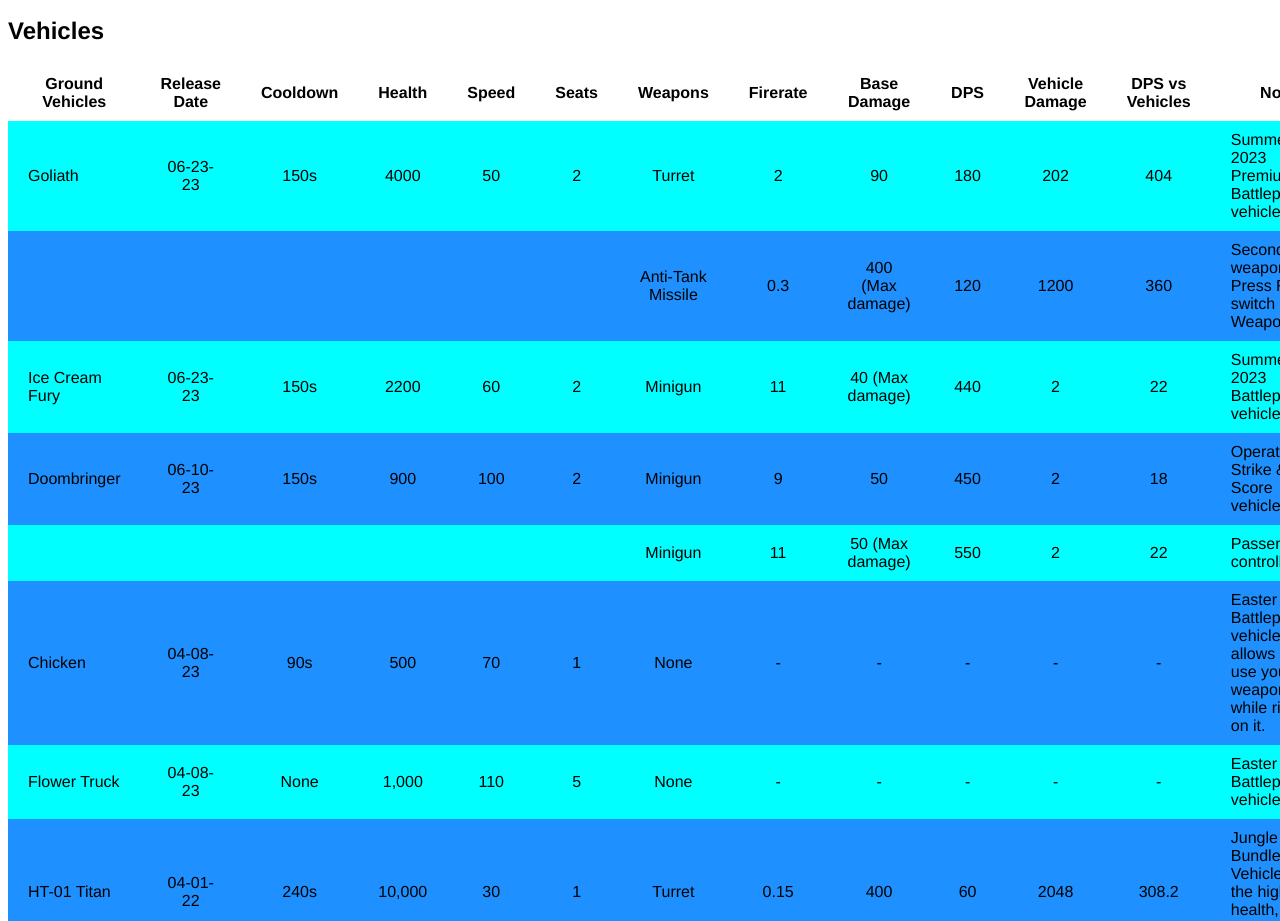
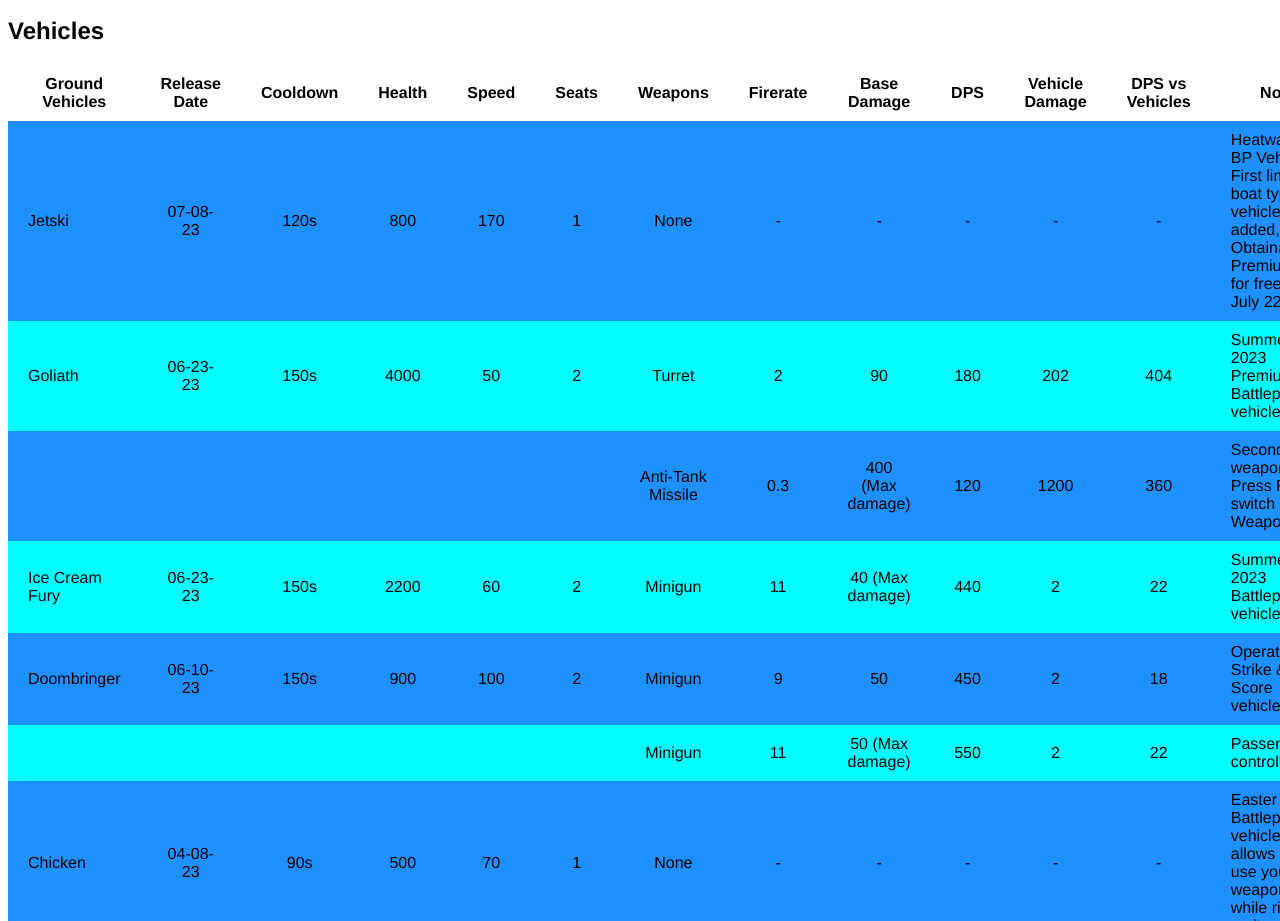
Before and after one commit to VanityDanny/Base-Battles-Limited-Items-List, a plain HTML site: page index.html in a window 1280 px wide. Shown: the part 3861-4782 px from the top of the page. Drawn offline with Linux system fonts and the light colour scheme.

Commit message:
Immediate change (Again)
Addition of Jetski because i almost forgor

```diff
--- a/index.html
+++ b/index.html
@@ -629,6 +629,22 @@
 	  <th>Note</th>
 </tr>
 
+<tr class="a">
+      <td class="left"> Jetski </td>
+      <td> 07-08-23 </td>
+      <td> 120s </td>
+      <td> 800 </td>
+      <td> 170 </td>
+      <td> 1 </td>
+      <td> None </td>
+      <td> - </td>
+      <td> - </td>
+      <td> - </td>
+      <td> - </td>
+      <td> - </td>
+      <td class="left"> Heatwave BP Vehicle, First limited boat type vehicle to be added, Obtainable in Premium BP for free until July 22th. </td>
+</tr>
+
 <tr class="b">
       <td class="left"> Goliath </td>
       <td> 06-23-23 </td>
```
